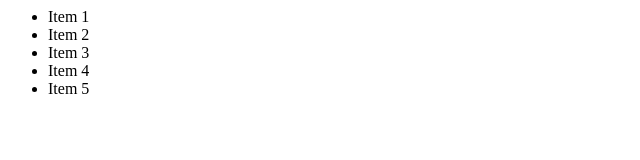
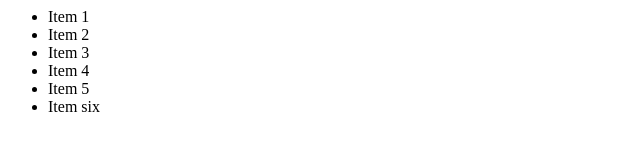
Before and after one commit to cdchan27/newGitTest, a plain HTML site: page index.html in a window 1280 px wide. Shown: the full height of the page, 0-640 px from the left. Drawn offline with Linux system fonts and the light colour scheme.

Commit message:
addedd line 6

```diff
--- a/index.html
+++ b/index.html
@@ -9,6 +9,7 @@
 	<li>Item 3</li>
 	<li>Item 4</li>
 	<li>Item 5</li>
+	<li>Item six</li>
 </ul>
 
 
```
